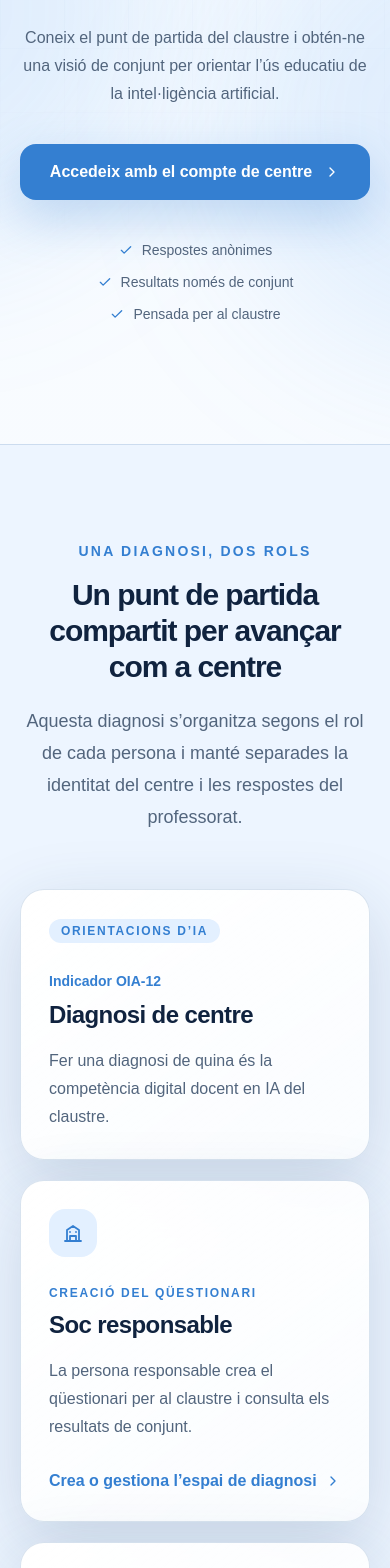
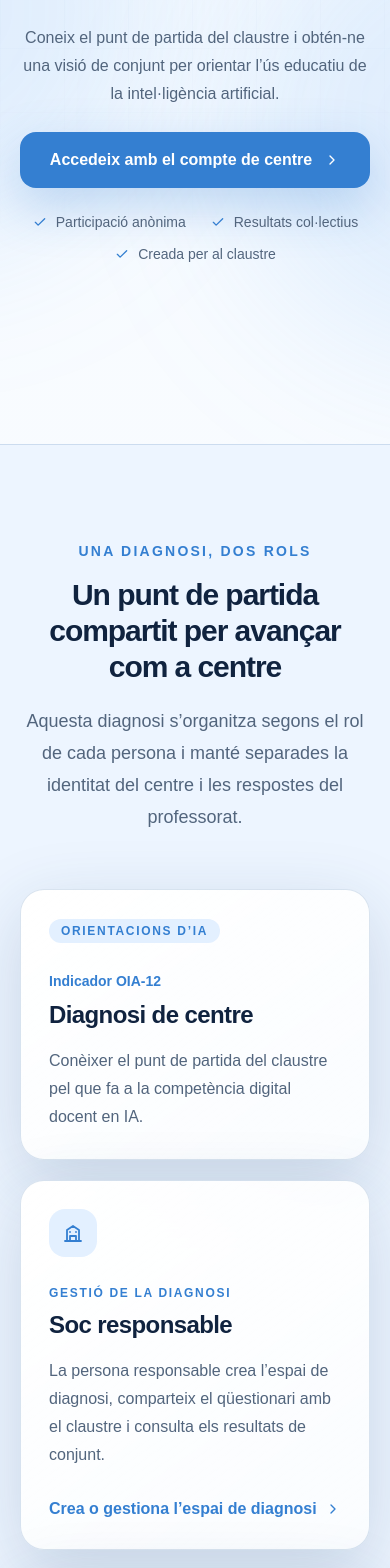
Before and after one commit to rbarrachina/diagnosi-ia, a Next.js app: page / in a window 390 px wide. Shown: the part 400-1968 px from the top of the page. Built offline with nearby package versions, Linux system fonts and the light colour scheme; no server answers; the database is empty.

Commit message:
fix: revisa els textos i l'espaiat de la portada (#11)

```diff
--- a/app/page.tsx
+++ b/app/page.tsx
@@ -36,13 +36,14 @@ export default async function Home() {
         <div aria-hidden="true" className="app-orb app-orb-left" />
         <div aria-hidden="true" className="app-orb app-orb-right" />
 
-        <div className="relative mx-auto w-full max-w-6xl text-center">
+        <div className="relative mx-auto w-full max-w-6xl -translate-y-6 text-center sm:-translate-y-12">
           <p className="mx-auto inline-flex items-center gap-3 text-xs font-semibold uppercase tracking-[0.18em] text-action sm:text-sm">
             <span className="h-2 w-2 rounded-full bg-blue-500 shadow-[0_0_0_5px_var(--app-dot-ring)]" />
             Eina per a centres educatius
+            <span className="h-2 w-2 rounded-full bg-blue-500 shadow-[0_0_0_5px_var(--app-dot-ring)]" />
           </p>
 
-          <h1 className="mx-auto mt-8 max-w-5xl text-balance text-[clamp(2.75rem,7vw,6.6rem)] font-semibold leading-[0.98] tracking-[-0.055em]">
+          <h1 className="mx-auto mt-5 max-w-5xl text-balance text-[clamp(2.75rem,7vw,6.6rem)] font-semibold leading-[0.98] tracking-[-0.055em]">
             Diagnosi de la{" "}
             <span className="home-title-gradient">
               competència digital docent en IA
@@ -54,7 +55,7 @@ export default async function Home() {
             conjunt per orientar l’ús educatiu de la intel·ligència artificial.
           </p>
 
-          <div className="mt-9 flex items-center justify-center">
+          <div className="mt-6 flex items-center justify-center">
             <CentreLoginDialog
               className="group inline-flex min-h-14 w-full items-center justify-center gap-3 rounded-2xl bg-action px-7 text-base font-semibold text-white shadow-[0_18px_50px_var(--app-action-shadow)] transition duration-200 hover:-translate-y-1 hover:bg-action-hover focus:outline-none focus:ring-2 focus:ring-focus focus:ring-offset-2 focus:ring-offset-paper sm:w-auto sm:min-w-72 sm:text-lg"
             >
@@ -63,10 +64,10 @@ export default async function Home() {
             </CentreLoginDialog>
           </div>
 
-          <div className="mx-auto mt-10 flex max-w-3xl flex-wrap items-center justify-center gap-x-6 gap-y-3 text-sm text-muted">
-            <TrustItem label="Respostes anònimes" />
-            <TrustItem label="Resultats només de conjunt" />
-            <TrustItem label="Pensada per al claustre" />
+          <div className="mx-auto mt-6 flex max-w-3xl flex-wrap items-center justify-center gap-x-6 gap-y-3 text-sm text-muted">
+            <TrustItem label="Participació anònima" />
+            <TrustItem label="Resultats col·lectius" />
+            <TrustItem label="Creada per al claustre" />
           </div>
         </div>
 
@@ -112,15 +113,15 @@ export default async function Home() {
                 Diagnosi de centre
               </h3>
               <p className="mt-4 leading-7 text-muted">
-                Fer una diagnosi de quina és la competència digital docent en
-                IA del claustre.
+                Conèixer el punt de partida del claustre pel que fa a la
+                competència digital docent en IA.
               </p>
             </article>
 
             <article className="home-card flex flex-col rounded-3xl border border-line p-7 sm:p-8">
               <RoleIcon type="centre" />
               <p className="mt-7 text-xs font-semibold uppercase tracking-[0.14em] text-action">
-                Creació del qüestionari
+                Gestió de la diagnosi
               </p>
               <h2 className="mt-2 text-2xl font-semibold tracking-[-0.025em]">
                 Soc responsable
@@ -132,7 +133,7 @@ export default async function Home() {
                     amb un compte d’administrador actiu.
                   </strong>
                 ) : (
-                  "La persona responsable crea el qüestionari per al claustre i consulta els resultats de conjunt."
+                  "La persona responsable crea l’espai de diagnosi, comparteix el qüestionari amb el claustre i consulta els resultats de conjunt."
                 )}
               </p>
               <CentreLoginDialog
@@ -156,7 +157,7 @@ export default async function Home() {
                 compte a l’aplicació.
               </p>
               <p className="mt-7 inline-flex items-center gap-2 text-sm font-medium text-muted">
-                <CheckIcon /> El centre facilitarà l’enllaç
+                <CheckIcon /> Accés mitjançant l’enllaç del centre
               </p>
             </article>
           </div>
--- a/components/home/centre-login-dialog.tsx
+++ b/components/home/centre-login-dialog.tsx
@@ -107,9 +107,8 @@ export function CentreLoginDialog({
               className="mx-auto mt-3 max-w-sm text-pretty text-sm leading-6 text-muted"
               id={descriptionId}
             >
-              Heu de fer servir el compte institucional{" "}
-              <strong className="font-semibold text-ink">@xtec.cat</strong>{" "}
-              del centre educatiu.
+              Heu d’accedir amb el compte institucional del centre, amb domini{" "}
+              <strong className="font-semibold text-ink">@xtec.cat</strong>.
             </p>
           </div>
 
--- a/components/home/question-preview.tsx
+++ b/components/home/question-preview.tsx
@@ -92,8 +92,8 @@ export function QuestionPreview() {
             <div className="mt-7 flex items-start gap-3 rounded-2xl bg-accent-soft px-4 py-3.5 text-sm leading-6 text-muted sm:items-center">
               <PreviewIcon />
               <p>
-                Aquesta mostra és només informativa: no es pot seleccionar cap
-                resposta ni s’envia cap dada.
+                Aquesta mostra és només informativa: no permet seleccionar cap
+                resposta ni envia cap dada.
               </p>
             </div>
           </div>
--- a/components/home/site-footer.tsx
+++ b/components/home/site-footer.tsx
@@ -9,14 +9,12 @@ export function SiteFooter() {
           <AppLogoMark />
           <p className="whitespace-nowrap font-semibold text-ink">
             Diagnosi IA <span className="px-1 text-muted">·</span>
-            <span className="text-action">Beta</span>
-            <span className="px-1 text-muted">·</span>
             <span>v{packageJson.version}</span>
           </p>
         </div>
 
         <p className="whitespace-nowrap">
-          Autoria:{" "}
+          Autor:{" "}
           <span className="font-medium text-ink">
             Rafa Barrachina
           </span>
```
Also changed, not shown: 4 other files (tests, documents, lock files or other folders).
